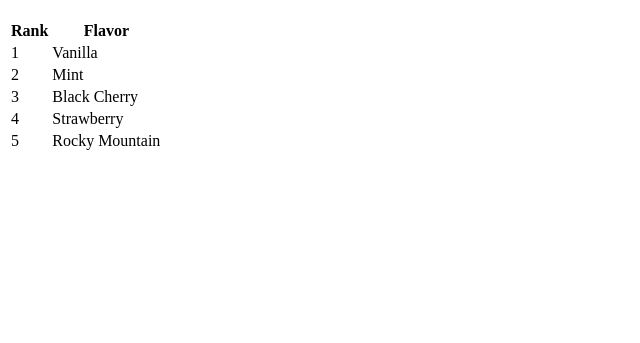
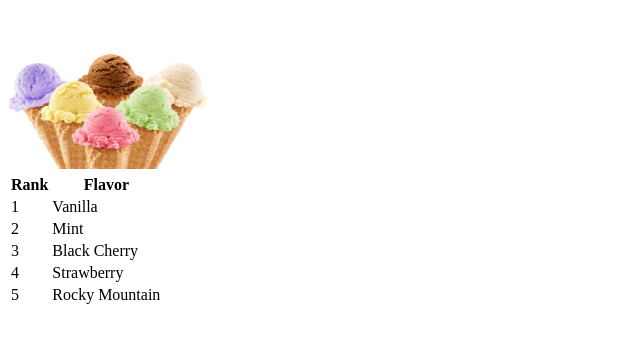
Before and after one commit to 17mtran4/17mtran.github.io, a plain HTML site: page ice.html in a window 1280 px wide. Shown: the part 61-404 px from the top of the page, without its empty margins (0-640 px from the left). Drawn offline with Linux system fonts and the light colour scheme.

Commit message:
add a e s t h e t i c image

```diff
--- a/ice.html
+++ b/ice.html
@@ -6,6 +6,7 @@
     </head>
     <body>
        <h1>Ice Cream Flavors</h1>
+       <img width="200" src="images/icecream.jpg" alt="Ice Cream"/>
        <table>
            <tr>
                <th>Rank</th>
```
Also changed, not shown: images/icecream.jpg (added).
